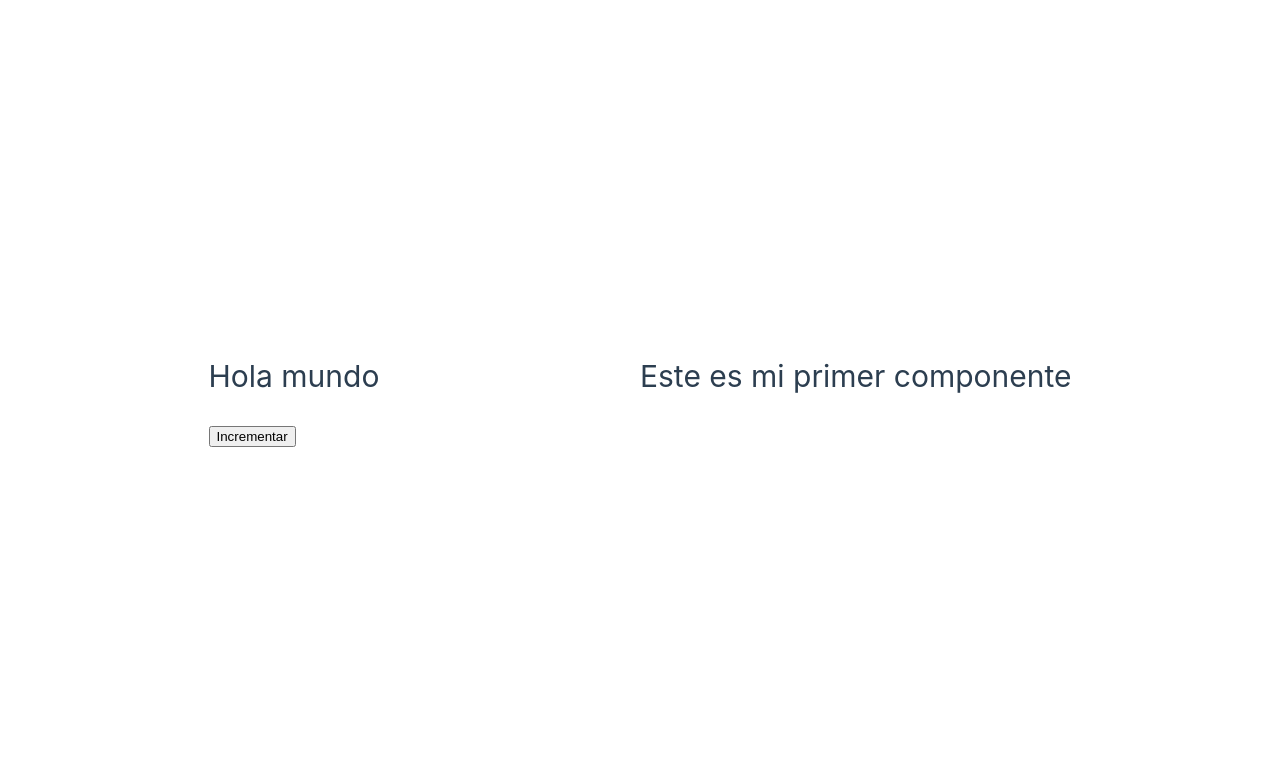
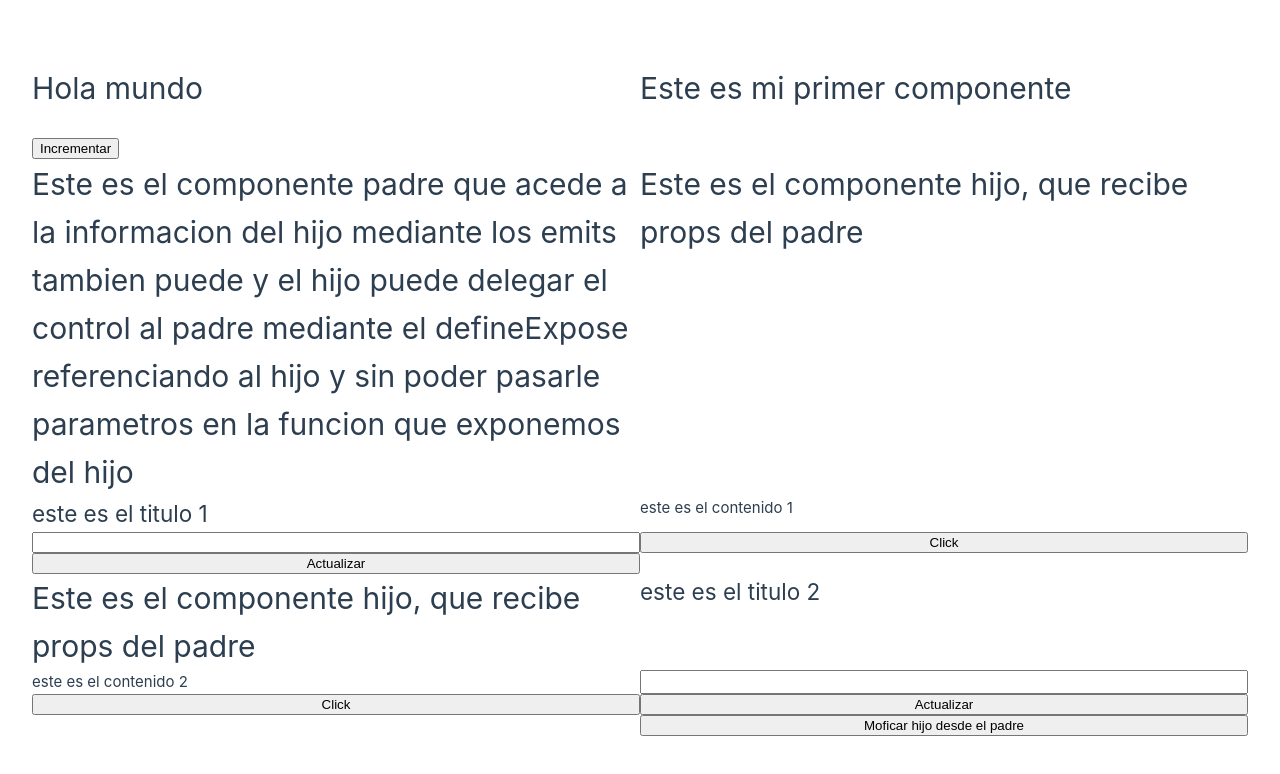
Before and after one commit to srg1995/vue-documentation, a Vue app: page / in a window 1280 px wide. Shown: the top 774 px of the page. Built offline with nearby package versions, Linux system fonts and the light colour scheme.

Commit message:
props emits and exposes in parents and childrens

```diff
--- a/src/App.vue
+++ b/src/App.vue
@@ -1,10 +1,13 @@
 <script setup>
 import FirstComponent from '@/components/FirstComponent.vue'
+import ParentComponent from './components/ParentComponent.vue'
 </script>
 
 <template>
   <h1>Hola mundo</h1>
   <FirstComponent />
+  <br />
+  <ParentComponent />
 </template>
 
 <style scoped></style>
--- /dev/null
+++ b/src/components/ChildComponent.vue
@@ -0,0 +1,31 @@
+<script lang="ts" setup>
+import { ref, defineProps, defineEmits, defineExpose } from 'vue'
+
+const props = defineProps({ title: String, content: String })
+const emits = defineEmits(['sayHi'])
+
+const message = ref('')
+
+const handleClick = () => {
+  emits('sayHi', message.value)
+}
+
+const updateMessage = () => {
+  message.value = 'hola'
+}
+
+defineExpose({ updateMessage })
+</script>
+
+<template>
+  <h1>Este es el componente hijo, que recibe props del padre</h1>
+  <h2>{{ props.title }}</h2>
+  <p>{{ props.content }}</p>
+  <input type="text" v-model="message" />
+  <button @click="handleClick">Click</button>
+  <button @click="updateMessage">Actualizar</button>
+
+  <p>{{ message }}</p>
+</template>
+
+<style scoped></style>
--- /dev/null
+++ b/src/components/ParentComponent.vue
@@ -0,0 +1,36 @@
+<script lang="ts" setup>
+import ChildComponent from './ChildComponent.vue'
+import { ref } from 'vue'
+
+const datamodified = ref(null)
+const posts = [
+  { title: 'este es el titulo 1', content: 'este es el contenido 1' },
+  { title: 'este es el titulo 2', content: 'este es el contenido 2' },
+]
+const showAlert = (message) => {
+  alert(message)
+}
+
+const modifyChildren = () => {
+  datamodified.value.updateMessage()
+}
+</script>
+
+<template>
+  <h1>
+    Este es el componente padre que acede a la informacion del hijo mediante los emits tambien puede
+    y el hijo puede delegar el control al padre mediante el defineExpose referenciando al hijo y sin
+    poder pasarle parametros en la funcion que exponemos del hijo
+  </h1>
+  <ChildComponent
+    ref="datamodified"
+    v-for="post in posts"
+    :title="post.title"
+    :content="post.content"
+    :key="post.title"
+    @say-hi="showAlert"
+  />
+  <button @click="modifyChildren">Moficar hijo desde el padre</button>
+</template>
+
+<style scoped></style>
```
